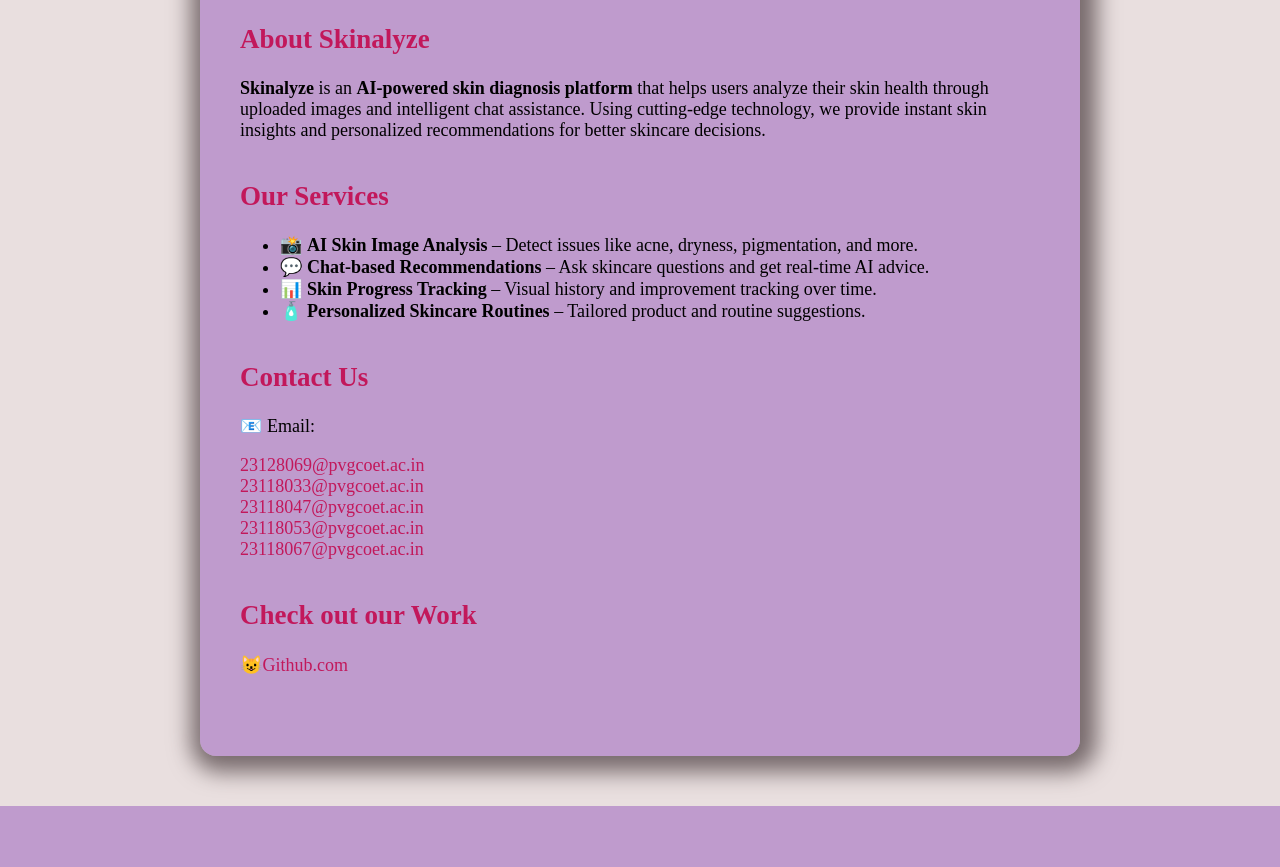
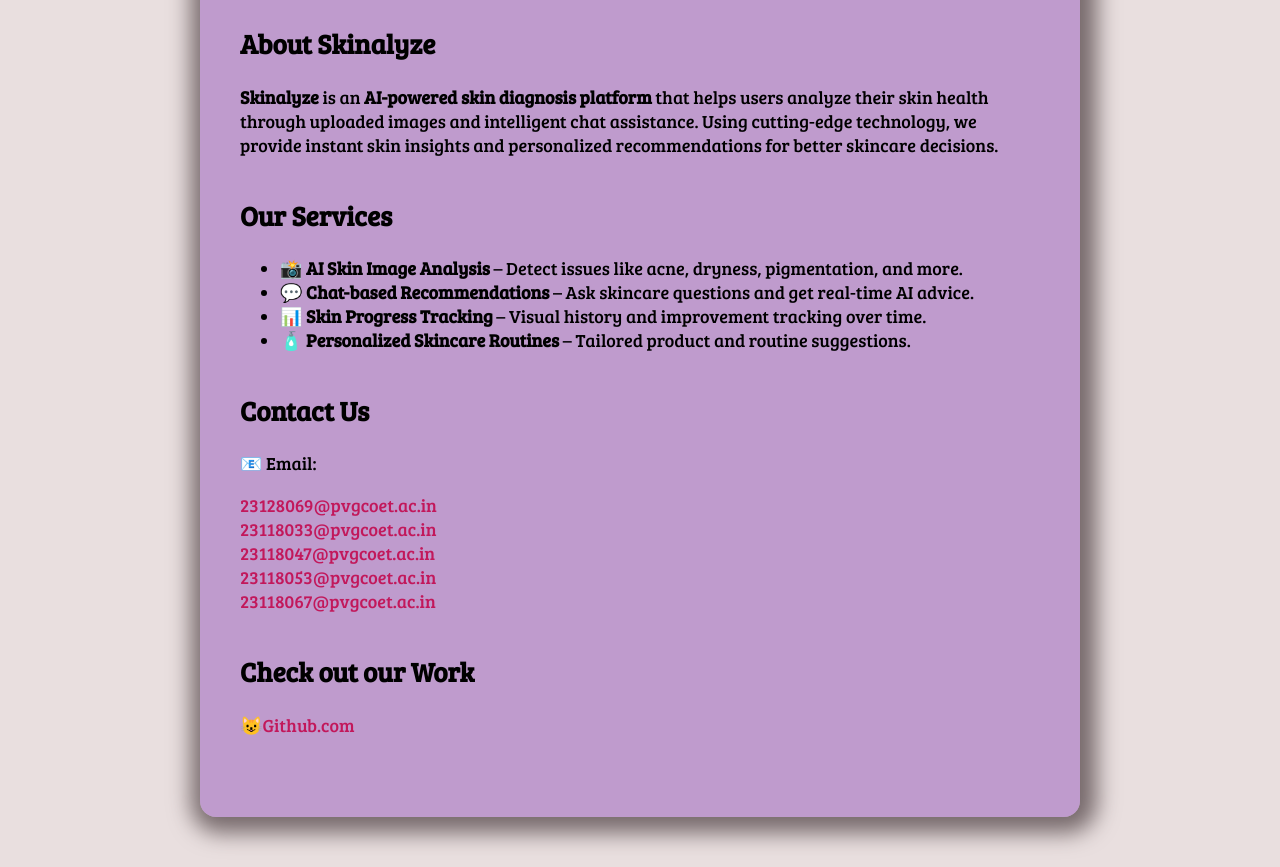
Before and after one commit to Code0ut/Skinalyze, a Flask app: page /about_us in a window 1280 px wide. Shown: the part 423-1290 px from the top of the page. Before the commit the page ends 1229 px from the top, so only its background shows below. Run offline with Flask 3, Linux system fonts and the light colour scheme.

Commit message:
Update aboutUs.html

```diff
--- a/templates/aboutUs.html
+++ b/templates/aboutUs.html
@@ -9,7 +9,7 @@
   <style>
     body {
       margin: 0;
-     ont-family: "Bree Serif", serif;
+     font-family: "Bree Serif", serif;
       font-weight:21px;
       font-size: large;
       background-color:  rgba(149, 99, 99, 0.2);
@@ -27,7 +27,7 @@
 
     }
     h1, h2, h3 {
-      color: #c2185b;
+      color: #000000;
     }
     section {
       margin-bottom: 40px;
```
